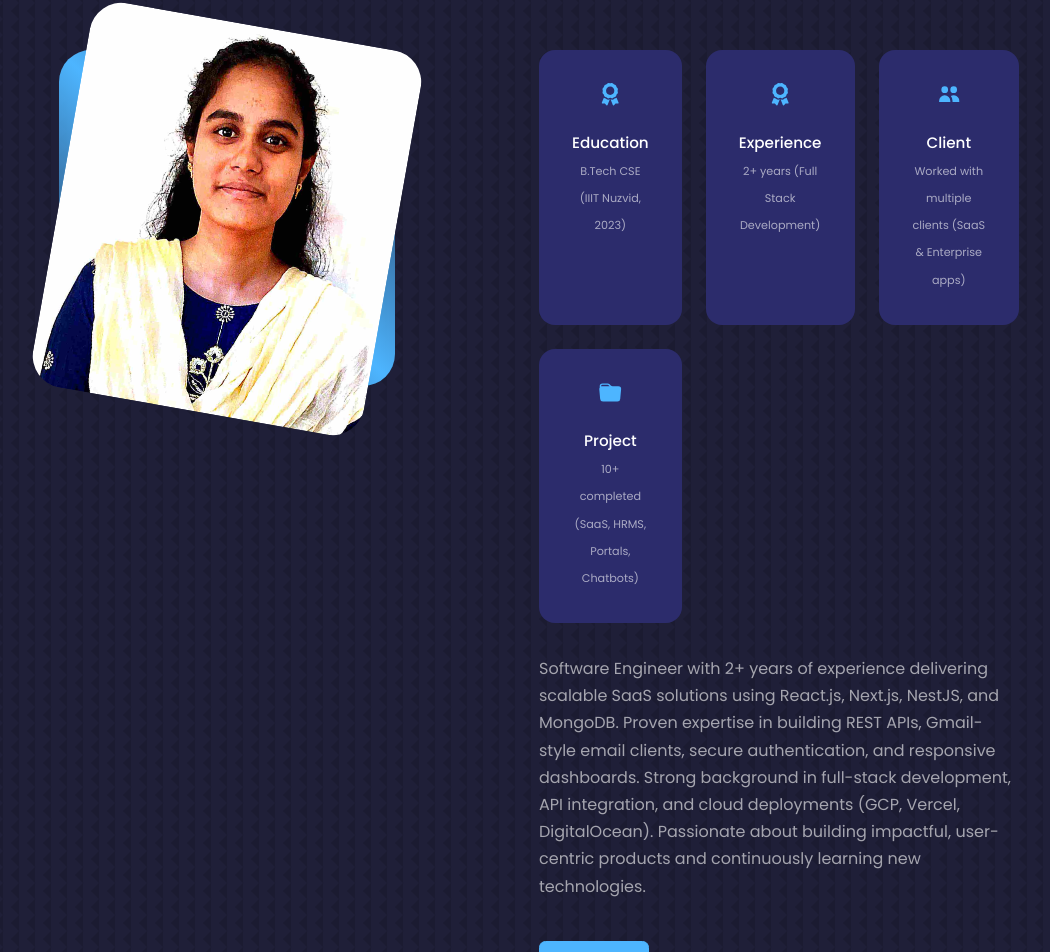
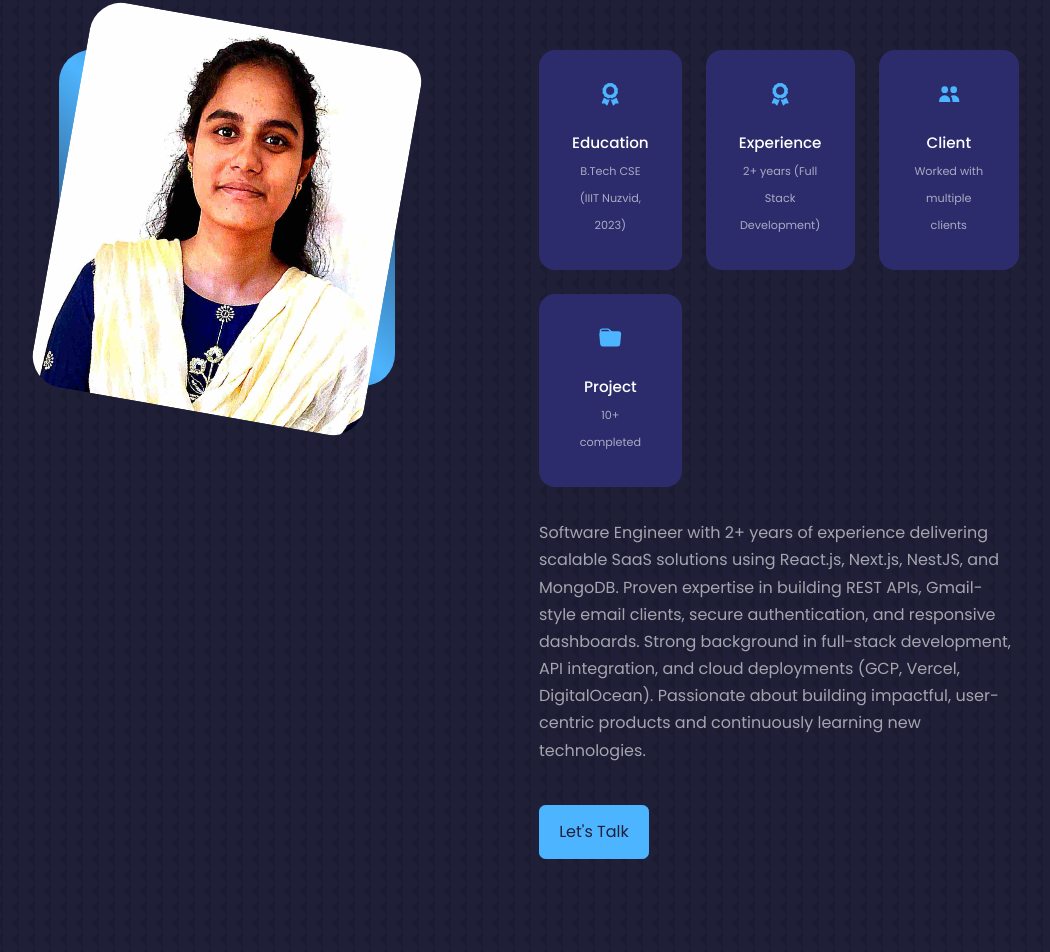
Before and after one commit to Tahaseen2002/webportfolio-react, a React (Create React App) app: page / in a window 1280 px wide. Shown: the part 989-1941 px from the top of the page, without its empty margins (101-1151 px from the left). Built offline with nearby package versions, Linux system fonts and the light colour scheme.

Commit message:
Update About.jsx

```diff
--- a/src/components/about/About.jsx
+++ b/src/components/about/About.jsx
@@ -31,12 +31,12 @@ const About = () => {
             <article className='about__card'>
               <HiUsers className='about__icon' />
               <h5>Client</h5>
-              <small>Worked with multiple clients (SaaS & Enterprise apps)</small>
+              <small>Worked with multiple clients</small>
             </article>
             <article className='about__card'>
               <BsFillFolderFill className='about__icon' />
               <h5>Project</h5>
-              <small>10+ completed (SaaS, HRMS, Portals, Chatbots)</small>
+              <small>10+ completed </small>
             </article>
           </div>
           <p> Software Engineer with 2+ years of experience delivering scalable SaaS solutions using
```
